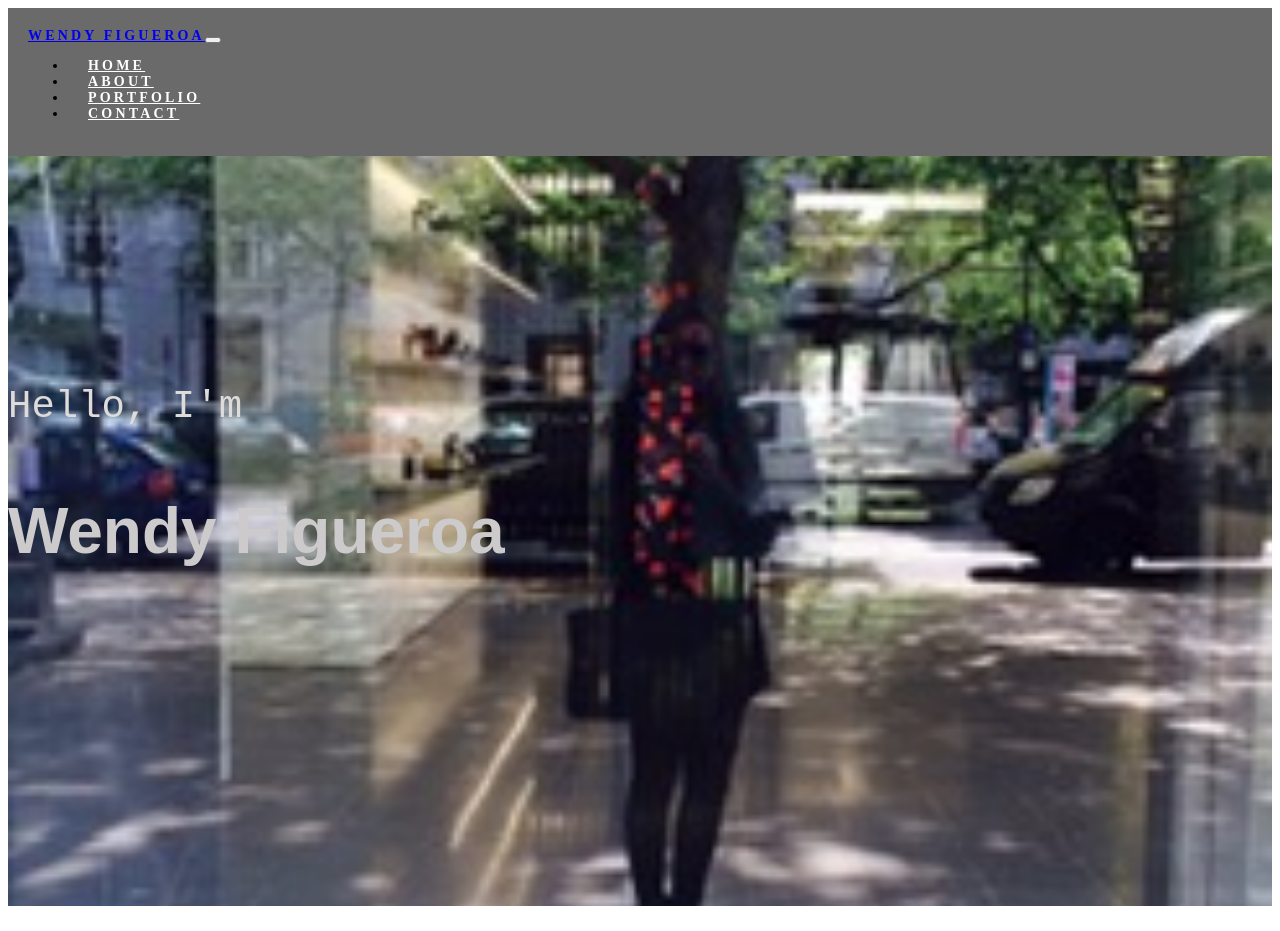
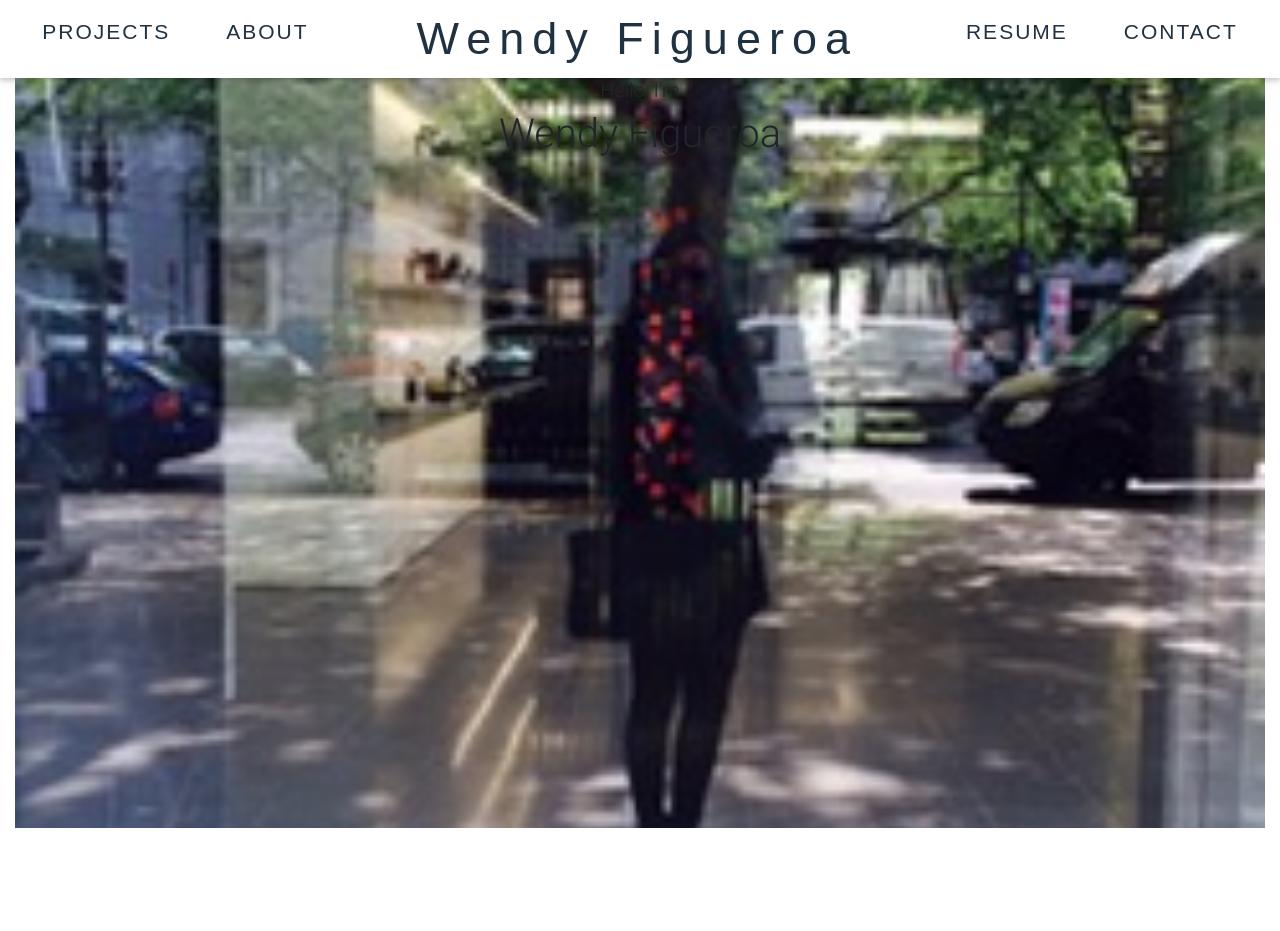
Before and after one commit to Wendyf02/Wendy-Portfolio, a React (Create React App) app: page / in a window 1280 px wide. After the commit the page ends 853 px from the top, so only its background shows below. Built offline with nearby package versions, Linux system fonts and the light colour scheme.

Commit message:
working on navbar

```diff
--- a/package.json
+++ b/package.json
@@ -6,6 +6,7 @@
     "@testing-library/jest-dom": "^5.12.0",
     "@testing-library/react": "^11.2.7",
     "@testing-library/user-event": "^12.8.3",
+    "mdbreact": "^5.1.0",
     "react": "^17.0.2",
     "react-dom": "^17.0.2",
     "react-scripts": "4.0.3",
--- a/src/App.js
+++ b/src/App.js
@@ -12,7 +12,7 @@ function App() {
     <Router>
   <Switch>
   <Route exact path={"/"}>
-  <Navbar/>
+    <Navbar/>
     <Home/>
   </Route>
 
--- a/src/Components/Home/index.js
+++ b/src/Components/Home/index.js
@@ -1,6 +1,6 @@
 import React from "react";
 import "./style.css"
-// import { Link, animateScroll as scroll } from 'react-scroll';
+import { Link, animateScroll as scroll } from 'react-scroll';
 
 import Container from 'react-bootstrap/Container';
 
@@ -20,7 +20,6 @@ function Home() {
 
             </div>
 
-
       </Container>
 
    );
--- a/src/Components/NavBar/index.js
+++ b/src/Components/NavBar/index.js
@@ -1,35 +1,111 @@
 import React from "react";
+import { Link } from "react-scroll";
 import "./style.css"
-import { Link, animateScroll as scroll } from 'react-scroll';
+// import { Link, animateScroll as scroll } from 'react-scroll';
 
 function Navbar() {
 
  return (
 
-   <nav className="navbar navbar-expand-lg navbar-dark bg-dark fixed-top">
-       <a className="navbar-brand" href="#">Wendy Figueroa</a>
-      <button className="navbar-toggler" type="button" data-toggle="collapse" data-target="#navbarResponsive">
-         <span className="navbar-toggler-icon"></span>
+   // <nav className="navbar navbar-expand-lg navbar-dark bg-dark fixed-top">
+   //     <a className="navbar-brand" href="#">Wendy Figueroa</a>
+   //    <button className="navbar-toggler" type="button" data-toggle="collapse" data-target="#navbarResponsive">
+   //       <span className="navbar-toggler-icon"></span>
+   //    </button>
+
+   //    <div className="collapse navbar-collapse" id="#navbarResponsive">
+   //       <ul className="navbar-nav mt-4 mb-4">
+   //          <li className="nav-item ">
+   //             <a className="nav-link" href="#">Home</a>
+   //          </li>
+   //          <li className="nav-item">
+   //            <a className="nav-link" href="#about">About</a>
+   //          </li>
+   //          <li className="nav-item">
+   //          <a className="nav-link" href="portfolio.html">Portfolio</a>
+   //          </li>
+   //          <li className="nav-item">
+   //            <a className="nav-link" href="contact.html">Contact</a>
+   //          </li>
+   //       </ul>
+   //    </div>
+   // </nav>
+
+   <nav className="navbar navbar-expand-md">
+   <button
+     className="navbar-toggler"
+     type="button"
+     data-toggle="collapse"
+     data-target="#navbarNavMenu"
+     aria-controls="navbarNavMenu"
+     aria-expanded="false"
+     aria-label="Toggle navigation"
+   >
+     <i class="fas fa-bars fa-lg"></i>
    </button>
-
-      <div className="collapse navbar-collapse" id="#navbarResponsive">
-         <ul className="navbar-nav ml-auto mt-2">
-            <li className="nav-item ">
-               <a className="nav-link" href="#">Home</a>
+   <div
+     className="collapse navbar-collapse justify-content-center"
+     id="navbarNavMenu"
+   >
+     <ul className="navbar-nav">
+       <li className="nav-item navbar-text">
+         <Link
+           to="projects"
+           className="nav-link"
+           activeClass="active"
+           spy={true}
+           smooth={true}
+         >
+           PROJECTS
+         </Link>
        </li>
-            <li className="nav-item">
-              <a className="nav-link" href="#about">About</a>
+       <li className="nav-item navbar-text">
+         <Link
+           to="about"
+           className="nav-link"
+           activeClass="active"
+           spy={true}
+           smooth={true}
+         >
+           ABOUT
+         </Link>
        </li>
-            <li className="nav-item">
-            <a className="nav-link" href="portfolio.html">Portfolio</a>
+       <li className=" nav-item">
+         <Link
+           to="/"
+           className="navbar-brand"
+           activeClass="active"
+           spy={true}
+           smooth={true}
+         >
+        Wendy Figueroa
+         </Link>
        </li>
-            <li className="nav-item">
-              <a className="nav-link" href="contact.html">Contact</a>
+       <li className="nav-item navbar-text">
+         <Link
+           to="resume"
+           className="nav-link"
+           activeClass="active"
+           spy={true}
+           smooth={true}
+         >
+           RESUME
+         </Link>
+       </li>
+       <li className="nav-item navbar-text">
+         <Link
+           to="contact"
+           className="nav-link"
+           activeClass="active"
+           spy={true}
+           smooth={true}
+         >
+           CONTACT
+         </Link>
        </li>
      </ul>
    </div>
  </nav>
-
 
   );
 
--- a/src/Components/NavBar/style.css
+++ b/src/Components/NavBar/style.css
@@ -1,4 +1,4 @@
-.navbar {
+/* .navbar {
   text-transform: uppercase;
   font-size: 14px;
   font-weight: 750;
@@ -41,4 +41,65 @@
     font-weight: bold;
     color: rgb(204, 202, 202);
       font-family: 'Montserrat', sans-serif;
-  }
+  } */
+
+  .navbar {
+    background: transparent;
+    z-index: 50;
+    margin: 0;
+    padding: 0;
+    width: 100%;
+}
+
+.navbar-brand {
+    font-size: 45px;
+    letter-spacing: 8px;
+    padding-left: 60px;
+    padding-right: 60px;
+    color: #203242;
+    margin: 0 auto;
+}
+
+.nav-item {
+    font-size: 21px;
+    text-align: center;
+    padding-left: 20px;
+    padding-right: 20px;
+    letter-spacing: 2px;
+    color:#203242;
+    font-family: 'Bebas Neue', sans-serif;
+}
+
+.fa-bars {
+    color: #203242;
+}
+
+button.navbar-toggler {
+    border-style: hidden;
+}
+
+button.navbar-toggler:active,
+button.navbar-toggler:visited {
+    border-style: hidden;
+}
+
+.navbar-toggler {
+    margin-top: 10px;
+}
+
+
+@media (max-width: 888px) {
+    li.nav-item.navbar-text {
+        padding-left: 10px;
+        padding-right: 10px;
+    }
+    .navbar-brand {
+        padding-left: 30px;
+        padding-right: 30px;
+    }
+}
+@media (max-width: 767px) {
+    .navbar-brand {
+        display: none;
+    }
+}
--- a/src/index.js
+++ b/src/index.js
@@ -1,8 +1,10 @@
 import React from 'react';
 import ReactDOM from 'react-dom';
 import './index.css';
+import '@fortawesome/fontawesome-free/css/all.min.css';
+import 'bootstrap-css-only/css/bootstrap.min.css';
+import 'mdbreact/dist/css/mdb.css';
 import App from './App';
-
 
 ReactDOM.render(
   <React.StrictMode>
```
Also changed, not shown: 1 other file (tests, documents, lock files or other folders). Lines whose indentation alone changed are shown as unchanged.
